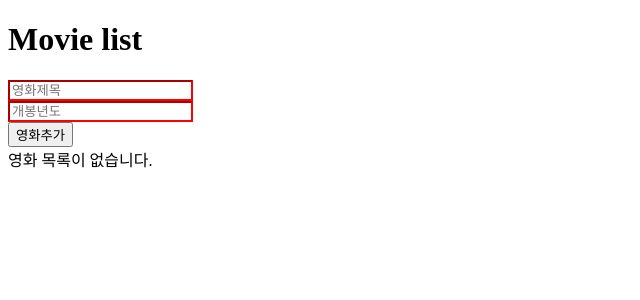
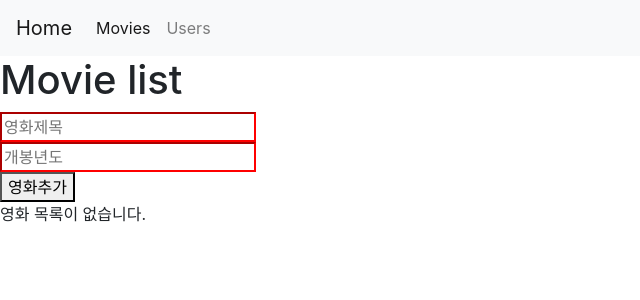
Before and after one commit to kingof7/react-beginner, a React (Create React App) app: page / in a window 1280 px wide. Shown: the top 300 px of the page, without its empty margins (0-640 px from the left). Built offline with nearby package versions, Linux system fonts and the light colour scheme.

Commit message:
18, 19 네비게이션 바 만들기

```diff
--- a/package.json
+++ b/package.json
@@ -8,6 +8,7 @@
     "@testing-library/user-event": "^12.8.3",
     "react": "^17.0.2",
     "react-dom": "^17.0.2",
+    "react-router-dom": "^5.3.0",
     "react-scripts": "4.0.3",
     "web-vitals": "^1.1.2"
   },
--- a/public/index.html
+++ b/public/index.html
@@ -14,6 +14,7 @@
       manifest.json provides metadata used when your web app is installed on a
       user's mobile device or desktop. See https://developers.google.com/web/fundamentals/web-app-manifest/
     -->
+    <link rel="stylesheet" href="https://maxcdn.bootstrapcdn.com/bootstrap/4.5.2/css/bootstrap.min.css">
     <link rel="manifest" href="%PUBLIC_URL%/manifest.json" />
     <!--
       Notice the use of %PUBLIC_URL% in the tags above.
--- a/src/App.js
+++ b/src/App.js
@@ -1,6 +1,7 @@
 import React, { useEffect, useState } from 'react';
 import Movie from './components/Movie';
 import MovieForm from './components/MovieForm';
+import Navbar from './components/Navbar';
 
 function App() {
   const [movies, setMovies] = useState([]);
@@ -28,6 +29,7 @@
   };
   return (
     <div className="App">
+      <Navbar />
       <h1>Movie list</h1>
       <MovieForm addMovie={addMovie} />
       {renderMovies}
--- /dev/null
+++ b/src/components/Navbar.js
@@ -0,0 +1,26 @@
+import React from 'react';
+
+const Navbar = () => {
+    return (
+        <>
+        <nav class="navbar navbar-expand-lg navbar-light bg-light">
+            <a class="navbar-brand" href="#">Home</a>
+            <button class="navbar-toggler" type="button" data-toggle="collapse" data-target="#navbarNav" aria-controls="navbarNav" aria-expanded="false" aria-label="Toggle navigation">
+                <span class="navbar-toggler-icon"></span>
+            </button>
+            <div class="collapse navbar-collapse" id="navbarNav">
+                <ul class="navbar-nav">
+                    <li class="nav-item active">
+                        <a class="nav-link" href="#">Movies <span class="sr-only">(current)</span></a>
+                    </li>
+                    <li class="nav-item">
+                        <a class="nav-link" href="#">Users</a>
+                    </li>
+                </ul>
+            </div>
+        </nav>
+        </>
+    )
+}
+
+export default Navbar;
```
Also changed, not shown: 1 other file (tests, documents, lock files or other folders).
